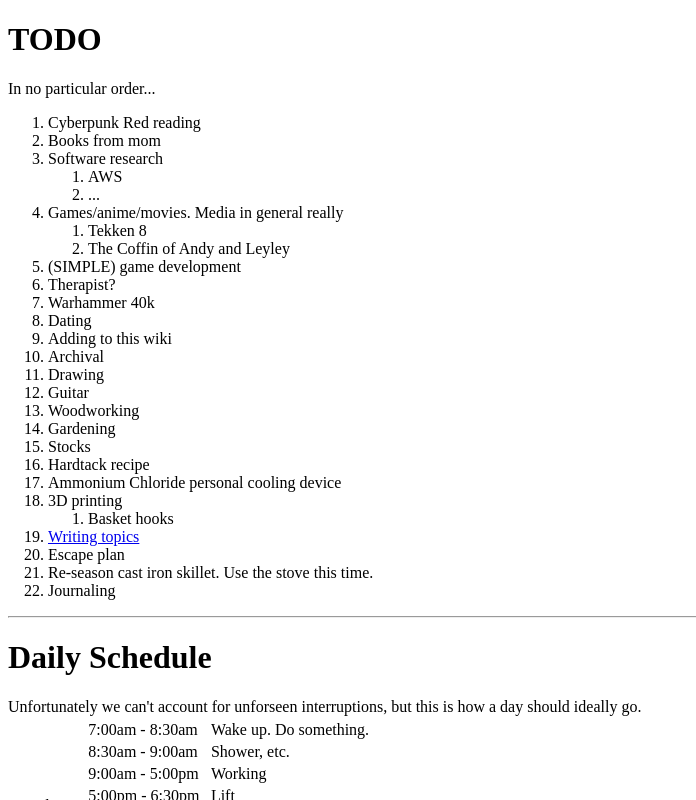
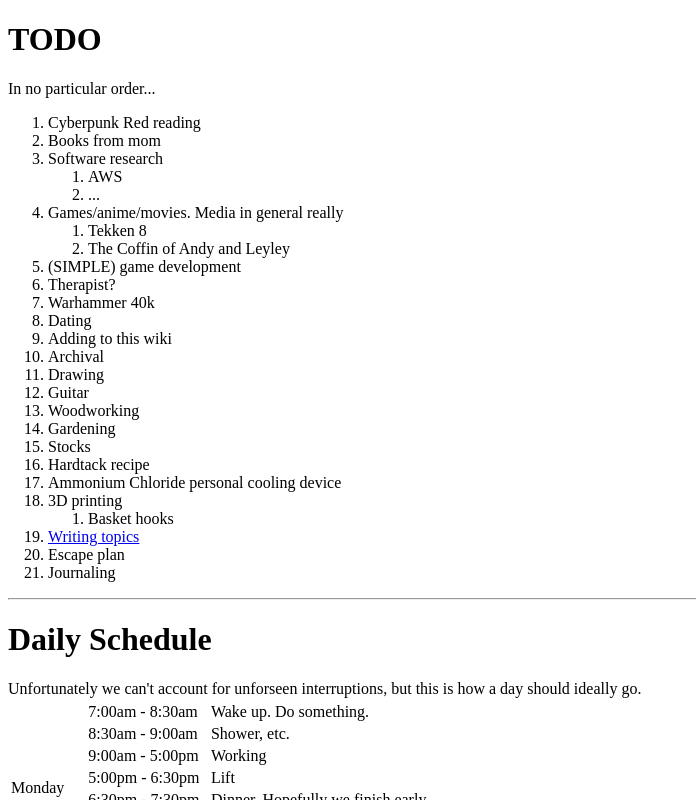
Before and after one commit to RadicalGarlic/safehouse.kim, an Angular app: page /wiki in a window 1280 px wide. Shown: the top 800 px of the page, without its empty margins (0-696 px from the left). Built offline with nearby package versions, Linux system fonts and the light colour scheme.

Commit message:
Remove re-season cast iron todo
Did it! Hopefully it sticks this time

```diff
--- a/src/app/wiki/wiki.component.html
+++ b/src/app/wiki/wiki.component.html
@@ -39,7 +39,6 @@
     </li>
     <li><a routerLink="/writing-topics">Writing topics</a></li>
     <li>Escape plan</li>
-    <li>Re-season cast iron skillet. Use the stove this time.</li>
     <li>Journaling</li>
   </ol>
 </div>
```
